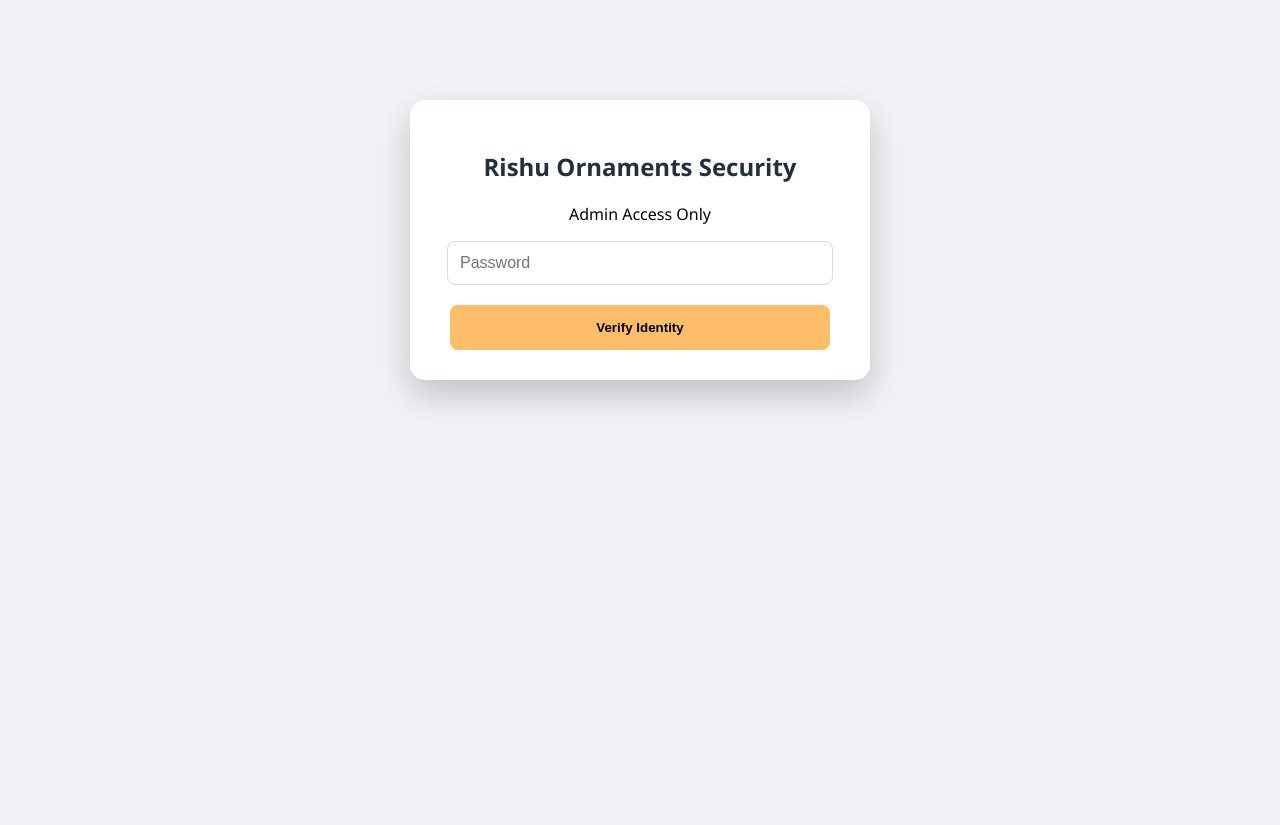
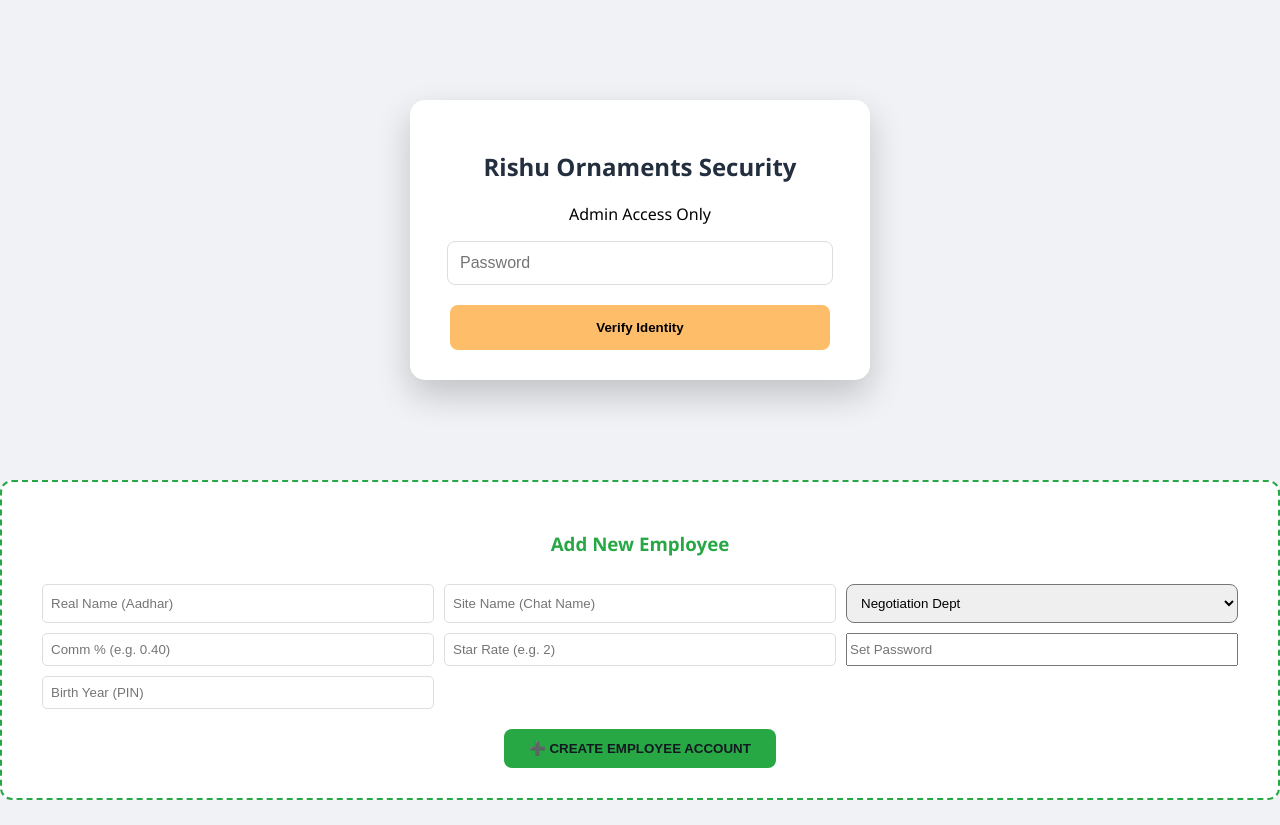
Before and after one commit to goravgupta156-lab/wholesale-platform, a website: page admin.html in a window 1280 px wide. Before the commit the page ends 800 px from the top, so only its background shows below. Drawn offline with Linux system fonts and the light colour scheme.

Commit message:
Added Employee Management and fixed Google Script logic

```diff
--- a/admin.html
+++ b/admin.html
@@ -87,7 +87,47 @@
             </div>
         </div>
     </div>
+     <div class="upload-section" style="border-color: #28a745; margin-top: 20px;">
+    <h3 style="color: #28a745;">Add New Employee</h3>
+    <div style="display: grid; grid-template-columns: 1fr 1fr 1fr; gap: 10px; padding: 10px;">
+        <input type="text" id="empRealName" placeholder="Real Name (Aadhar)" style="width:auto;">
+        <input type="text" id="empSiteName" placeholder="Site Name (Chat Name)" style="width:auto;">
+        <select id="empRole" style="padding: 10px; border-radius: 8px;">
+            <option value="Negotiation">Negotiation Dept</option>
+            <option value="Packaging">Packaging Dept</option>
+            <option value="ShopStaff">Shop Staff</option>
+        </select>
+        <input type="number" id="empComm" placeholder="Comm % (e.g. 0.40)" step="0.01" style="width:auto;">
+        <input type="number" id="empStarRate" placeholder="Star Rate (e.g. 2)" style="width:auto;">
+        <input type="password" id="empPass" placeholder="Set Password" style="width:auto;">
+        <input type="number" id="empBirthYear" placeholder="Birth Year (PIN)" style="width:auto;">
+    </div>
+    <button class="btn-save" style="background:#28a745; margin-top:10px;" onclick="addEmployee()">➕ CREATE EMPLOYEE ACCOUNT</button>
+</div>
 
+<script>
+async function addEmployee() {
+    const empData = {
+        action: "addEmployee",
+        realName: document.getElementById('empRealName').value,
+        siteName: document.getElementById('empSiteName').value,
+        role: document.getElementById('empRole').value,
+        commPct: document.getElementById('empComm').value,
+        starRate: document.getElementById('empStarRate').value,
+        password: document.getElementById('empPass').value,
+        birthYear: document.getElementById('empBirthYear').value
+    };
+
+    const response = await fetch(SCRIPT_URL, {
+        method: 'POST',
+        mode: 'no-cors',
+        body: JSON.stringify(empData)
+    });
+    alert("Employee Account Created in Google Sheets!");
+    // Form clear kar do
+    document.querySelectorAll('.upload-section input').forEach(i => i.value = '');
+}
+</script>
     <script>
         // REPLACE THIS with your Google Web App URL from Step 1
         const SCRIPT_URL = "https://script.google.com/macros/s/AKfycbyqwdu9HZ-EoF2o8f8D7H_jsCQvLdXQ0fvGc7R58a7cfqZbMI51-Had_wPg-nds10aU/exec";
```
